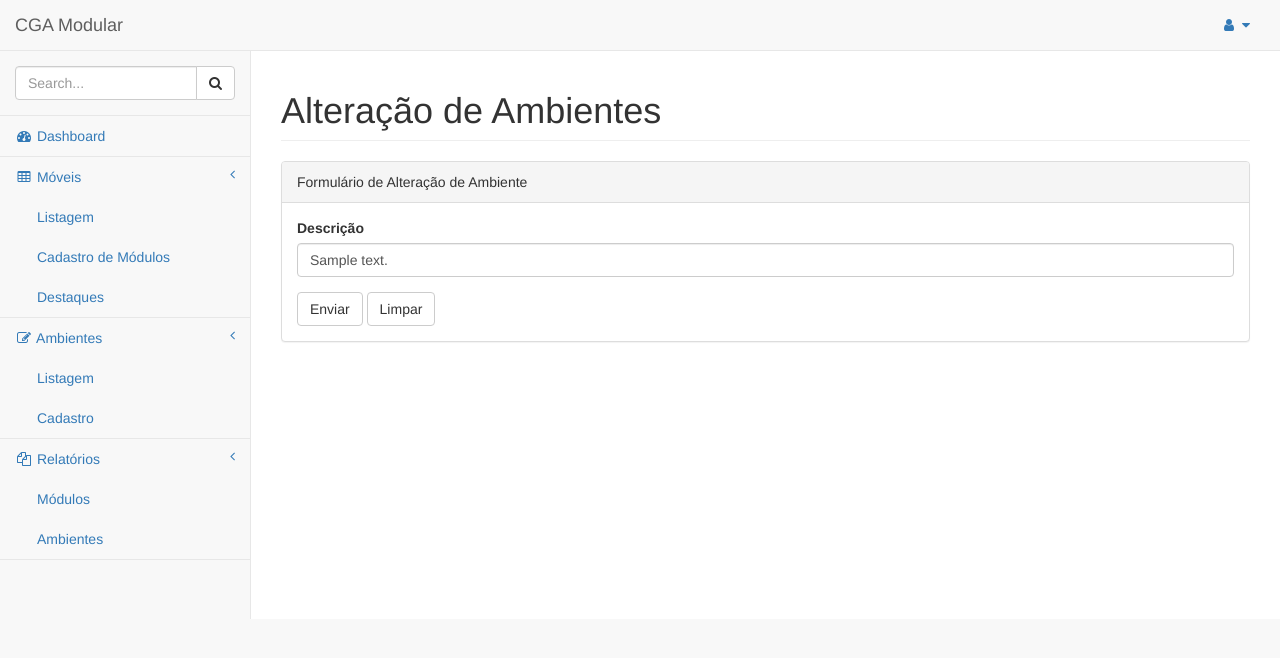
After one commit to alanarcorrea/cga, a CodeIgniter app: page /cga/index.php/ambientes/alterar/1 in a window 1280 px wide. The commit adds this page. Shown: the top 658 px of the page. Run offline with CodeIgniter, Linux system fonts and the light colour scheme; tables that the repository leaves empty hold one stand-in row (values such as "Sample post"); some libraries are stand-ins or nearby versions.

Commit message:
Criado tabelas de listagem, form de cadastro e form de alteração de ambientes. Iniciado lógica para geração de código de módulos.

```diff
--- /dev/null
+++ b/application/controllers/Ambientes.php
@@ -0,0 +1,103 @@
+<?php
+
+defined('BASEPATH') OR exit('No direct script access allowed');
+
+class Ambientes extends CI_Controller {
+
+    public function __construct() {
+        parent::__construct();
+
+        $this->load->model('Ambientes_model', 'ambientes');
+    }
+
+    public function listar(){
+        $dados['ambientes'] = $this->ambientes->select();
+        $dados['desativados'] = $this->ambientes->select_desativados();
+        $this->load->view('include/side-menu');
+        $this->load->view('ambientes_listagem', $dados);
+    }
+
+
+    public function ativar($id){
+        $this->ambientes->ativar($id);
+        redirect('ambientes/listar');
+    }
+
+    public function desativar($id){
+        $this->ambientes->desativar($id);
+        redirect('ambientes/listar');
+    }
+
+    public function cadastrar(){
+        $dados['ambientes'] = $this->ambientes->select();
+        $this->load->view('include/side-menu');
+        $this->load->view('ambientes_form_cadastro', $dados);
+    }
+
+      public function grava_cadastro() {
+        // recebe os dados do formulário
+        $dados = $this->input->post();
+        // define as configurações para upload da foto
+            if ($this->ambientes->insert($dados)) {
+                $mensa = "Ambiente corretamente cadastrado";
+                $tipo = 1;
+            } else {
+                $mensa = "Ambiente não Cadastrado";
+                $tipo = 0;
+            }
+        // atribui para variáveis de sessão "flash"
+        $this->session->set_flashdata('mensa', $mensa);
+        $this->session->set_flashdata('tipo', $tipo);
+
+        // recarrega a view (index)
+        redirect(base_url('ambientes/listar'));
+    }
+
+   public function excluir($id) {
+        $this->ambientes->find($id);
+
+        if ($this->ambientes->delete($id)) {
+            $mensa .= "Ambiente corretamente excluído";
+            $tipo = 1;
+
+        } else {
+            $mensa .= "Não foi possível excluir o ambiente";
+            $tipo = 0;
+        }
+
+        // atribui para variáveis de sessão "flash"
+        $this->session->set_flashdata('mensa', $mensa);
+        $this->session->set_flashdata('tipo', $tipo);
+
+        // recarrega a view (index)
+        redirect('ambientes/listar');
+    }
+
+    public function alterar($id) {
+        $dados['ambiente'] = $this->ambientes->find($id);
+        $this->load->view('include/side-menu');
+        $this->load->view('ambientes_form_alterar', $dados);
+    }
+
+    public function grava_alteracao() {
+        $dados = $this->input->post();
+
+        $mensa = "";
+
+        if ($this->ambientes->update($dados)) {
+            $mensa .="Dados do ambiente alterados corretamente";
+            $tipo = 1;
+        } else {
+            $mensa .= "Dados do ambiente não foram alterados";
+            $tipo = 0;
+        }
+
+        $this->session->set_flashdata('mensa', $mensa);
+        $this->session->set_flashdata('tipo', $tipo);
+
+        redirect('ambientes/listar');
+    }
+
+
+}
+?>
--- a/application/models/Ambientes_model.php
+++ b/application/models/Ambientes_model.php
@@ -2,8 +2,55 @@
 
 class Ambientes_Model extends CI_Model {
 
-    public function select(){
-        $this->db->order_by('descricao');
-        return $this->db->get('ambientes')->result();
+    public function select() {
+        $sql = "SELECT a.id AS id, a.descricao AS descricao FROM ambientes a ";
+        $sql .= "WHERE a.ativo=1 ";
+        $sql .= "ORDER BY a.descricao";
+        $query = $this->db->query($sql);
+        return $query->result();
+    }
+
+    public function select_desativados() {
+        $sql = "SELECT a.id AS id, a.descricao AS descricao FROM ambientes a ";
+        $sql .= "WHERE a.ativo=0 ";
+        $sql .= "ORDER BY a.descricao";
+        $query = $this->db->query($sql);
+        return $query->result();
+    }
+
+    public function ativar($id){
+        $sql = "UPDATE ambientes SET ativo=1 WHERE id=$id";
+        $this->db->query($sql);
+    }
+
+     public function desativar($id){
+        $sql = "UPDATE ambientes SET ativo=0 WHERE id=$id";
+        $this->db->query($sql);
+    }
+
+    public function insert($ambiente) {
+         return $this->db->insert('ambientes', $ambiente);
+    }
+
+    public function update($ambiente) {
+       $this->db->where('id', $ambiente['id']);
+       return $this->db->update('ambientes', $ambiente);
+    }
+
+    public function delete($id) {
+        $this->db->where('id', $id);
+        return $this->db->delete('ambientes');
+    }
+
+    public function find($id) {
+        $sql = "SELECT * FROM ambientes WHERE id = $id";
+        $query = $this->db->query($sql);
+        return $query->row();
+    }
+
+    public function find_codigo($id){
+        $sql = "SELECT codigo FROM ambientes WHERE id=$id";
+        $query = $this->db->query($sql);
+        return $query->row();
+    }
 }
-}
--- /dev/null
+++ b/application/views/ambientes_form_alterar.php
@@ -0,0 +1,48 @@
+<div id="page-wrapper">
+
+    <div class="row">
+        <div class="col-lg-12">
+            <h1 class="page-header">Alteração de Ambientes</h1>
+        </div>
+    </div>
+
+    <input type="hidden" name="id" value="<?= $ambiente->id ?>">
+
+
+    <div class="row">
+        <div class="col-lg-12">
+            <div class="panel panel-default">
+                <div class="panel-heading">
+                    Formulário de Alteração de Ambiente
+
+                </div>
+                <div class="panel-body">
+                    <div class="row">
+                        <div class="col-lg-12">
+                            <form role="form" method="post" action="<?= base_url('ambientes/grava_alteracao') ?>" enctype="multipart/form-data">
+                                <div class="form-group">
+                                    <label>Descrição</label>
+                                    <input class="form-control" type="text" name="descricao" id="descricao" value="<?= $ambiente->descricao ?>">
+
+                                </div>
+                                <!-- <div class="form-group">
+                                    <label>Fotos</label>
+                                    <input type="file" name="foto">
+                                </div> -->
+                                <button type="submit" class="btn btn-default">Enviar</button>
+                                <button type="reset" class="btn btn-default">Limpar</button>
+                            </form>
+                        </div>
+                        <!-- /.col-lg-6 (nested) -->
+                    </div>
+                    <!-- /.row (nested) -->
+                </div>
+                <!-- /.panel-body -->
+            </div>
+            <!-- /.panel -->
+        </div>
+        <!-- /.col-lg-12 -->
+    </div>
+
+</body>
+</html>
--- a/application/views/include/side-menu.php
+++ b/application/views/include/side-menu.php
@@ -101,10 +101,10 @@
                             <a href="forms.html"><i class="fa fa-edit fa-fw"></i> Ambientes<span class="fa arrow"></span></a>
                             <ul class="nav nav-second-level">
                                 <li>
-                                    <a href="panels-wells.html">Listagem</a>
+                                    <a href="<?= base_url('ambientes/listar') ?>">Listagem</a>
                                 </li>
                                 <li>
-                                    <a href="buttons.html">Cadastro</a>
+                                    <a href="<?= base_url('ambientes/cadastrar') ?>">Cadastro</a>
                                 </li>
                             </ul>
                         </li>
```
Also changed, not shown: application/controllers/Moveis.php (+17 -2 lines), application/models/Moveis_model.php (+4 -4 lines), application/views/ambientes_form_cadastro.php (added, +44 -0 lines), application/views/ambientes_listagem.php (added, +107 -0 lines).
